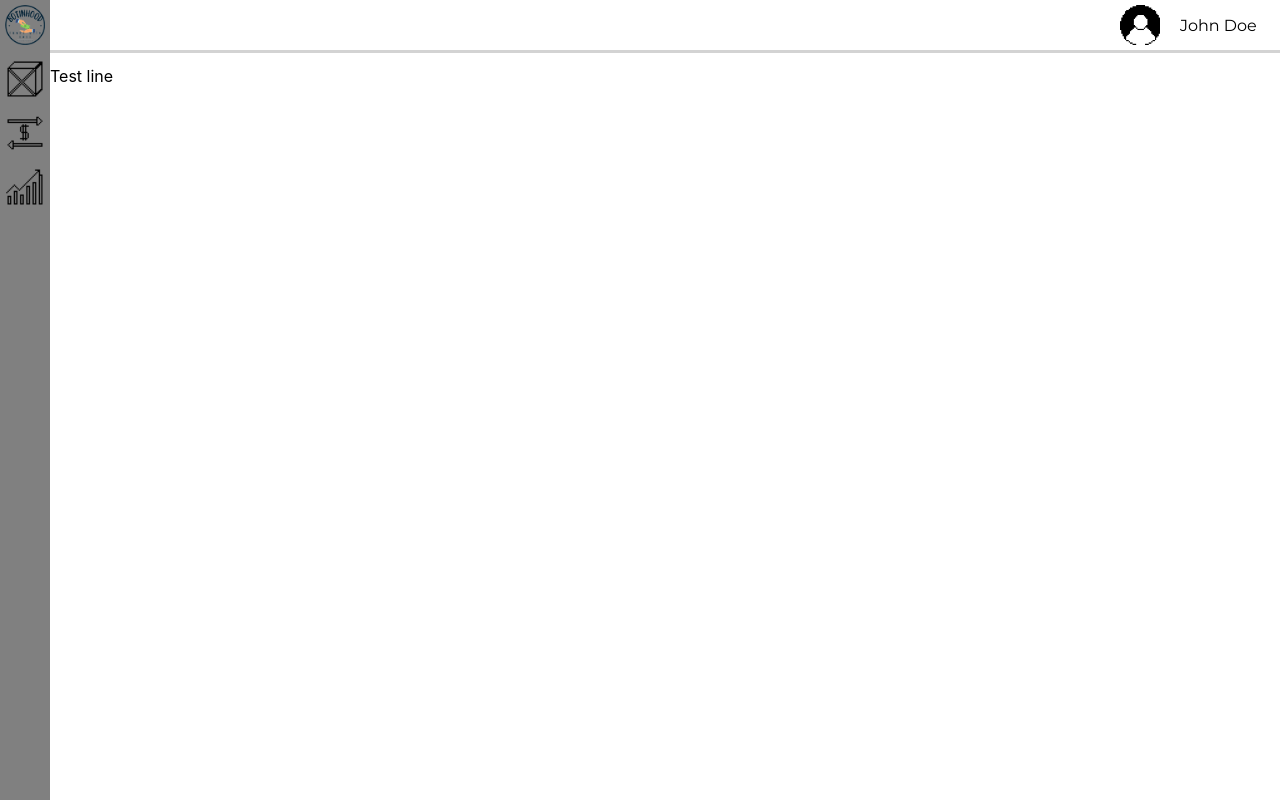
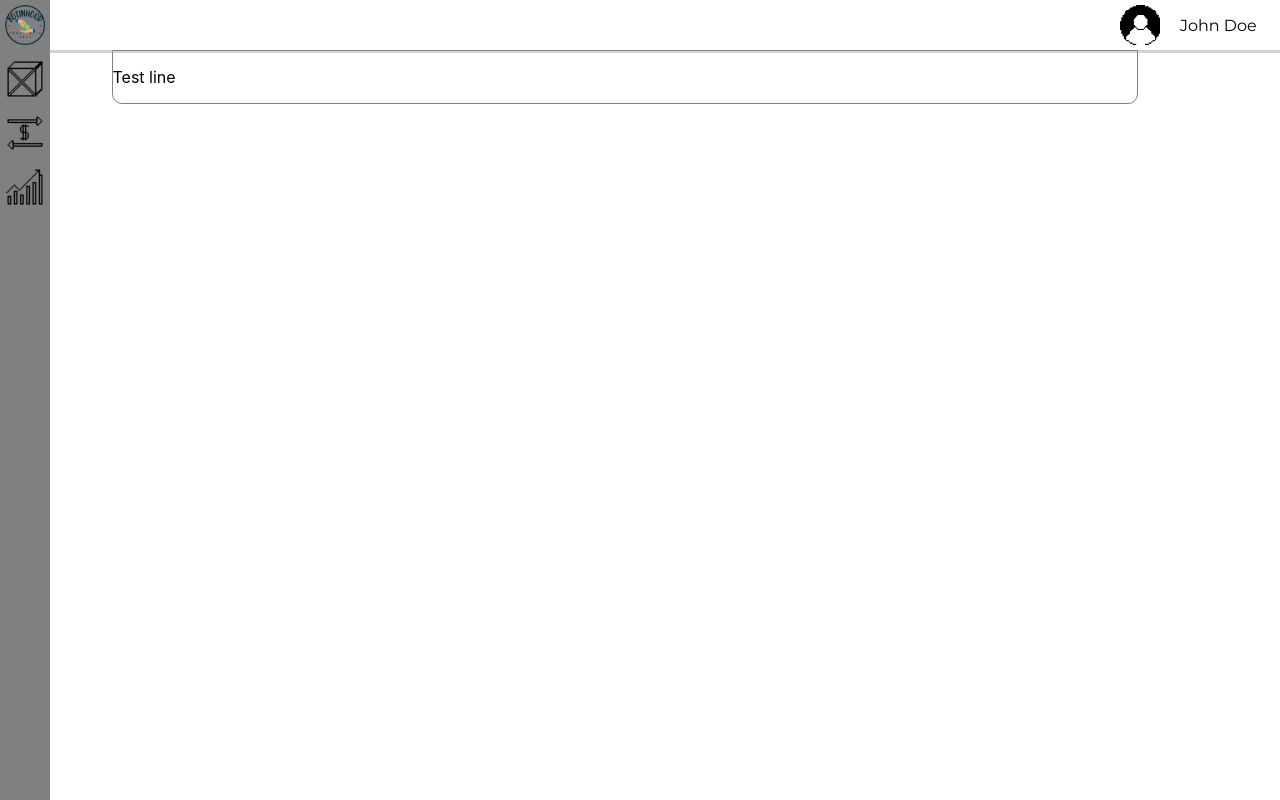
Before and after one commit to Botinhood/Botinhood-Web, a React (Create React App) app in the folder botinhood/: page /orders in a window 1280 px wide. Built offline with nearby package versions, Linux system fonts and the light colour scheme.

Commit message:
Added async functions + styling to Orders

```diff
--- a/botinhood/src/pages/Orders.js
+++ b/botinhood/src/pages/Orders.js
@@ -1,10 +1,30 @@
 import React from 'react';
 import '../styles/Orders.css';
+
+async function getShort(botType){
+    let res = await fetch("http://localhost:8000/api/v1/stock/getLong", {
+        method: "GET",
+        headers: {
+            'Cache-Control': 'no-cache',
+            'Accept': '*/*',
+            'Accept-Encoding': 'gzip,deflate,br'
+        }
+    })}
+
+    async function getLong(botType){
+        let res = await fetch("http://localhost:8000/api/v1/stock/getShort", {
+            method: "GET",
+            headers: {
+                'Cache-Control': 'no-cache',
+                'Accept': '*/*',
+                'Accept-Encoding': 'gzip,deflate,br'
+            }
+        })}
 
 function Orders(){
     return (
         <div className="main_container">
-           <div id='order_container'>
+           <div className='order_container'>
             <p>Test line</p>
            </div>
         </div>
--- a/botinhood/src/styles/Orders.css
+++ b/botinhood/src/styles/Orders.css
@@ -1,16 +1,32 @@
-#main_container{
+/* #main_container{
 
         background-color: #666666;
         height: 80%;
         width: 80%;
         border-radius: 5%;
-        /* display: flex; */
+        display: flex;
         justify-content: center;
         vertical-align: middle;
+     */
+
+     .main_container{
+        grid-column: 2;
+          /* background-color: #3d3d3d; */
+          /* display: flex; */
+          justify-content: center;
+          align-items: center;
+          overflow: scroll;
+          height: 100%;
+      }
+
+
+.order_container {
+    /* background-color: brown; */
+    width: 80vw;
+    margin: auto 5%;
+    margin-top: 0px;
+    border-bottom-left-radius: 10px;
+    border-bottom-right-radius: 10px;
+    border: 1px solid grey;
 
 }
-
-.order_container {
-    background-color: brown;
-
-}
```
